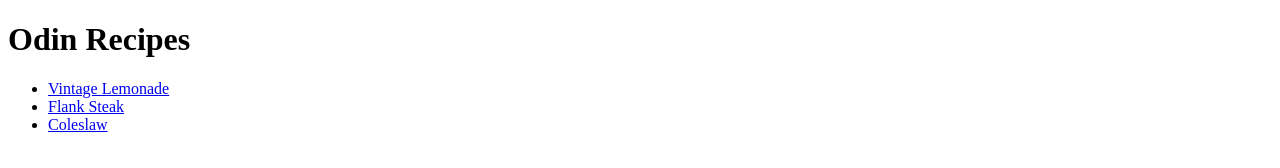
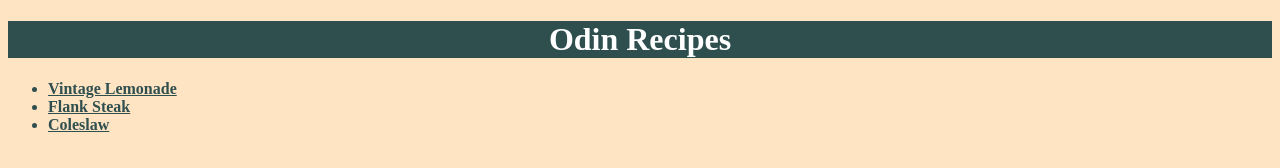
Before and after one commit to hashimxkhan/odin-recipes, a plain HTML site: page index.html in a window 1280 px wide. Drawn offline with Linux system fonts and the light colour scheme.

Commit message:
Added CSS Added CSS to the index page and also to the recipes pages

```diff
--- a/index.html
+++ b/index.html
@@ -4,13 +4,14 @@
     <meta charset="UTF-8">
     <meta name="viewport" content="width=device-width, initial-scale=1.0">
     <title>Recipes</title>
+    <link rel="stylesheet" href="styles.css">
 </head>
 <body>
-    <h1>Odin Recipes</h1>
+    <h1 class="top-heading">Odin Recipes</h1>
     <ul>
-   <li> <a href="./recipes/lemonade.html">Vintage Lemonade</a> </li>
-   <li> <a href="./recipes/steak.html">Flank Steak</a></li>
-   <li><a href="./recipes/coleslaw.html"> Coleslaw</a></li>
+   <li> <a href="./recipes/lemonade.html" class="main-index">Vintage Lemonade</a> </li>
+   <li> <a href="./recipes/steak.html" class="main-index">Flank Steak</a></li>
+   <li><a href="./recipes/coleslaw.html" class="main-index"> Coleslaw</a></li>
 </ul>
 </body>
 </html>
--- /dev/null
+++ b/styles.css
@@ -0,0 +1,23 @@
+body {
+background-color: bisque;
+}
+.top-heading,
+.main-index,
+h2,
+h3 {
+    text-align: center;
+    font-weight: bold;
+}
+.top-heading,
+h2,
+h3 {
+    background-color: darkslategray;
+    color: white;
+}
+.main-index {
+    color: darkslategray;
+}
+li,
+p {
+    color: darkslategray;
+}
```
Also changed, not shown: recipes/coleslaw.html (+2 -1 lines), recipes/lemonade.html (+2 -1 lines), recipes/steak.html (+2 -1 lines).
